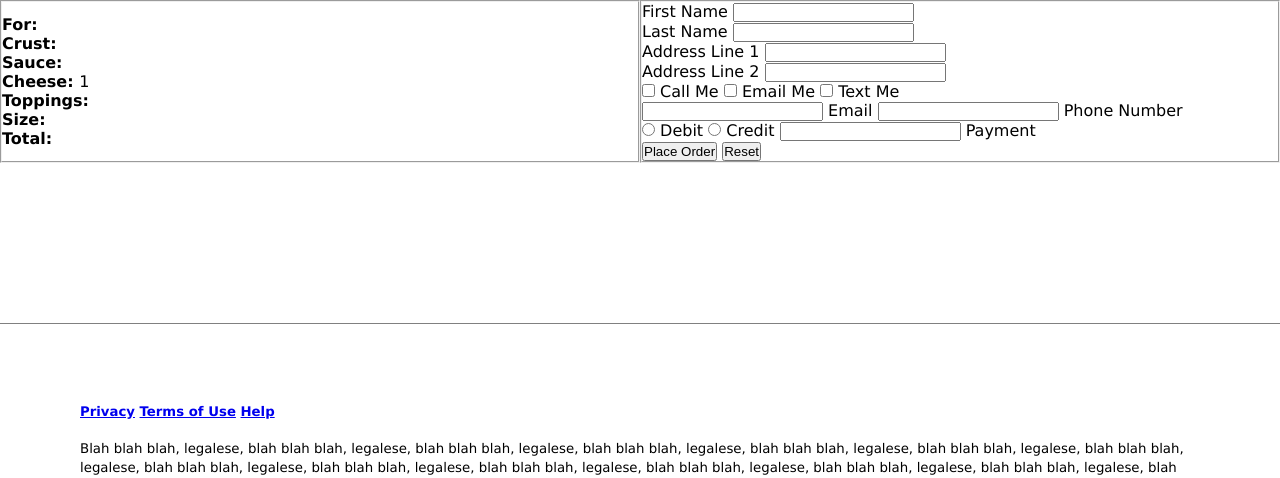
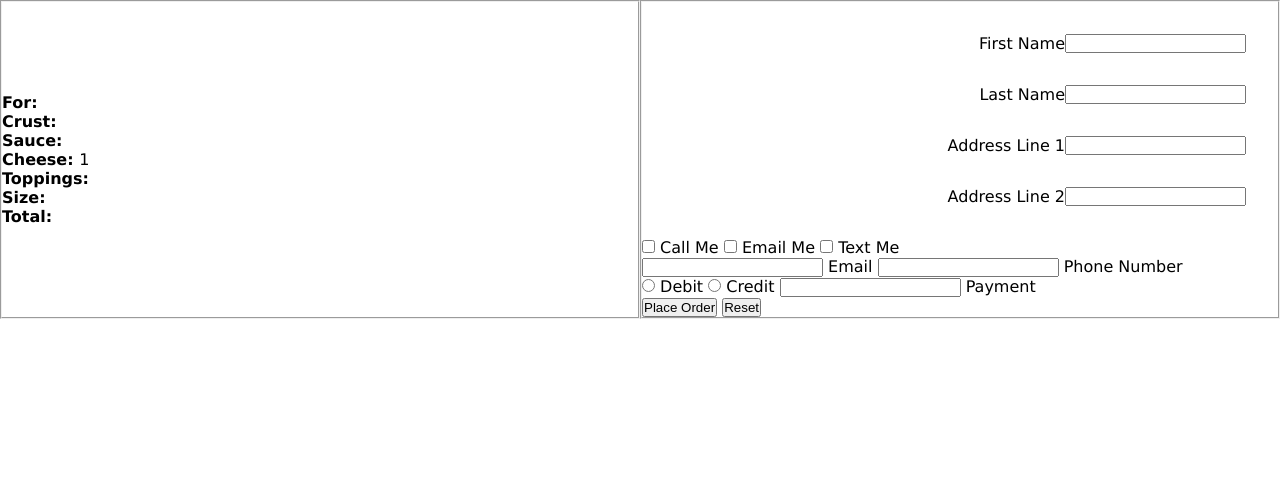
Before and after one commit to memdinhogenbirk/memdinhogenbirk-COMP1002-25F-11075-25F-real, a PHP site: page /cart.php?CHEESE=1 in a window 1280 px wide. Shown: the part 61-539 px from the top of the page. Run offline with PHP 8.4, Linux system fonts and the light colour scheme; data that the repository does not hold is empty.

Commit message:
the changes take 27 years to apply so I think I'm done for tonight :')

```diff
--- a/assignment-1/css/styles.css
+++ b/assignment-1/css/styles.css
@@ -228,5 +228,13 @@ footer{
 	width:50%;
 	display: block;
 }
-.personal ul{
+.personal {
+	display:block;
+	padding: 1rem;
 }
+.personal li {
+  display: flex;
+  justify-content: flex-end;
+  align-items: center;
+  padding: 1rem;
+}
```
